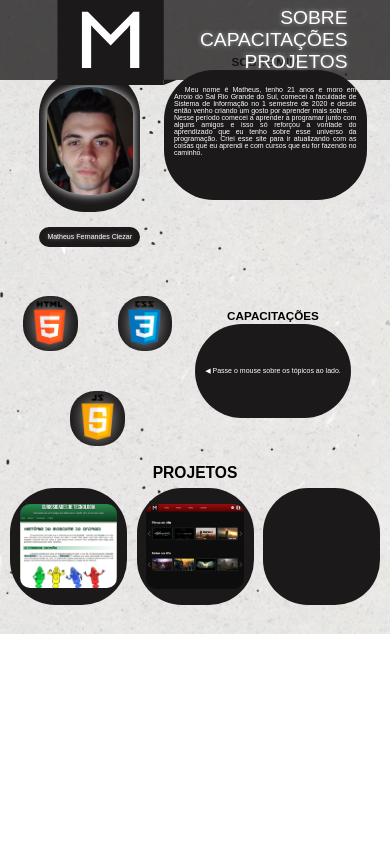
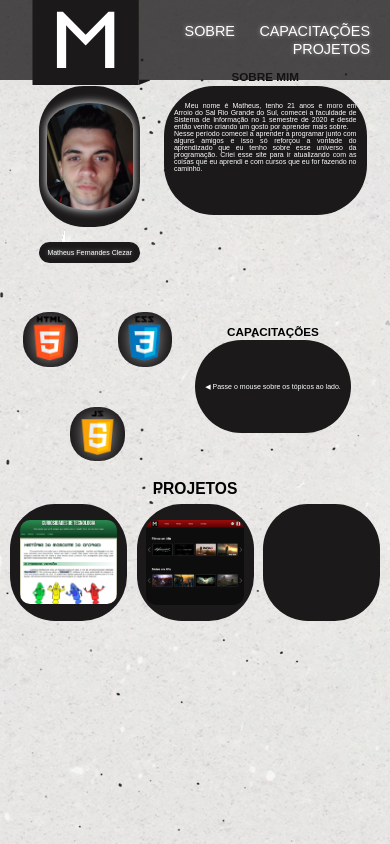
Before and after one commit to MatheusFernandesClezar/html-css, a PHP site: page / in a window 390 px wide. Run offline with PHP 8.4, Linux system fonts and the light colour scheme; some web fonts are replaced.

Commit message:
update geral para adaptação a diferentes tamanhos de tela

```diff
--- a/Meu Site Teste/style.css
+++ b/Meu Site Teste/style.css
@@ -6,7 +6,11 @@
     font-family: "Inder", Sans-serif;
 }
 html {
+    height: 100%;
     scroll-behavior: smooth;
+  }
+  body{
+    height: 100%;
   }
 .Container{
     height: 100%;
@@ -373,3 +377,20 @@ nav ul li a{
     margin: 20px;
 }
 }
+@media only screen and (max-width:680px){
+.Me{
+    padding-top: 22%;
+}
+.logo{
+    width: 150px;
+}
+.logo svg{
+    width: 150px;
+}
+nav ul li{
+    margin-right: 20px;
+}
+nav ul li a{
+    font-size: 0.9em;
+}
+}
```
